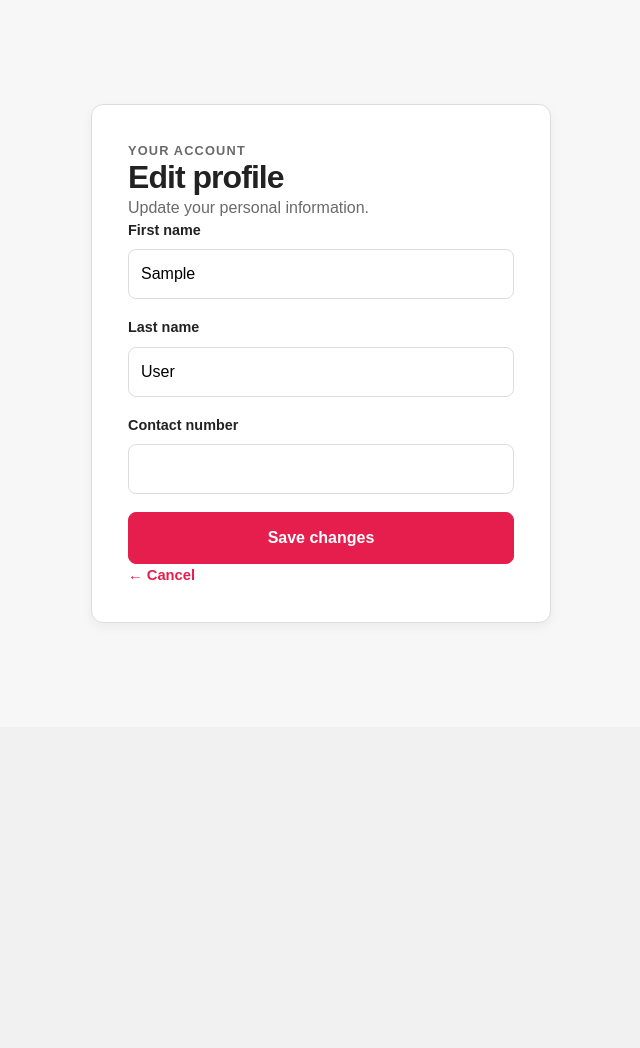
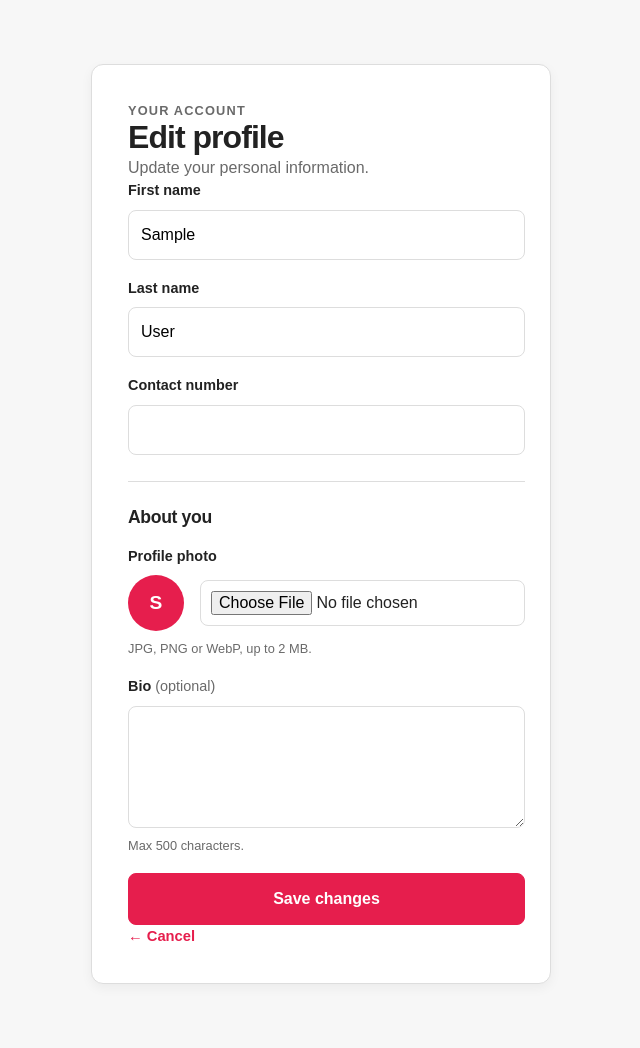
Before and after one commit to Cyanineee-24/AutoLease, a Django app: page /profile/edit/ in a window 1280 px wide. Shown: the part 73-1121 px from the top of the page, without its empty margins (319-959 px from the left). Before the commit the page ends 696 px from the top, so only its background shows below. Run offline with Django 5.2, Linux system fonts and the light colour scheme; the visitor is signed in with stand-in values (Sample User, id 1); parts of the project's set-up code (start-up, migrations or seed data) failed here and were passed over.

Commit message:
feat(userprofile): edit bio and profile photo, shown on profile and nav avatar
The nav avatar reads the photo through a safe avatar_url filter, which adds
one query per logged-in page; the savedcars query-count test is updated.

Co-Authored-By: Claude Opus 5.5 <noreply@anthropic.com>

```diff
--- a/apps/savedcars/tests.py
+++ b/apps/savedcars/tests.py
@@ -134,12 +134,12 @@ class SavedListTests(SavedCarsTestBase):
     def test_no_n_plus_one(self):
         self.client.force_login(self.renter_user)
         self.save_car(self.renter_user, self.vios, minutes_ago=1)
-        with self.assertNumQueries(4):
-            # session + user, the vehicle query, the images prefetch
+        with self.assertNumQueries(5):
+            # session + user, nav avatar (user.profile), the vehicle query, the images prefetch
             self.client.get(self.url)
         self.save_car(self.renter_user, self.city, minutes_ago=2)
         self.save_car(self.renter_user, self.almera, minutes_ago=3)
-        with self.assertNumQueries(4):
+        with self.assertNumQueries(5):
             self.client.get(self.url)
 
 
--- a/apps/userprofile/forms.py
+++ b/apps/userprofile/forms.py
@@ -1,4 +1,6 @@
 from django import forms
+from django.core.files.uploadedfile import UploadedFile
+from django.core.validators import FileExtensionValidator
 
 from apps.accounts.models import AgencyProfile, CustomUser
 
@@ -6,11 +8,40 @@ from django.utils import timezone
 
 from .models import DriverLicense, Profile
 
+MAX_BIO_LENGTH = 500
+MAX_PROFILE_PHOTO_BYTES = 2 * 1024 * 1024
+PROFILE_PHOTO_EXTENSIONS = ['jpg', 'jpeg', 'png', 'webp']
+
 
 class ProfileForm(forms.ModelForm):
+    """Bio and profile photo. Both optional; the photo can be cleared."""
+
+    bio = forms.CharField(
+        required=False,
+        max_length=MAX_BIO_LENGTH,
+        widget=forms.Textarea(attrs={'rows': 4, 'maxlength': MAX_BIO_LENGTH}),
+        error_messages={'max_length': 'Keep your bio to 500 characters or fewer.'},
+    )
+    profile_image = forms.ImageField(
+        required=False,
+        label='Profile photo',
+        validators=[FileExtensionValidator(PROFILE_PHOTO_EXTENSIONS, message='Use a JPG, PNG or WebP image.')],
+        widget=forms.ClearableFileInput(attrs={'accept': '.jpg,.jpeg,.png,.webp'}),
+        error_messages={
+            'invalid_image': "That file isn't an image we can read. Use a JPG, PNG or WebP photo.",
+        },
+    )
+
     class Meta:
         model = Profile
         fields = ['bio', 'profile_image']
+
+    def clean_profile_image(self):
+        image = self.cleaned_data.get('profile_image')
+        # Only a new upload needs the size check; False means "clear", a FieldFile means "unchanged".
+        if isinstance(image, UploadedFile) and image.size > MAX_PROFILE_PHOTO_BYTES:
+            raise forms.ValidationError('Profile photos must be 2 MB or smaller.')
+        return image
 
 
 class ProfileEditForm(forms.ModelForm):
--- a/apps/userprofile/templates/userprofile/profile_edit.html
+++ b/apps/userprofile/templates/userprofile/profile_edit.html
@@ -14,7 +14,7 @@
         <h1>Edit profile</h1>
         <p class="auth-copy">Update your personal information.</p>
 
-        <form method="post" class="auth-form">
+        <form method="post" enctype="multipart/form-data" class="auth-form">
             {% csrf_token %}
 
             {% if user_form.non_field_errors %}
@@ -37,6 +37,46 @@
                 <label for="{{ user_form.contact_number.id_for_label }}">Contact number</label>
                 {{ user_form.contact_number }}
                 {{ user_form.contact_number.errors }}
+            </div>
+
+            <div class="form-divider"></div>
+            <h2 class="form-subheading">About you</h2>
+
+            {% if profile_form.non_field_errors %}
+                <div class="form-errors">{{ profile_form.non_field_errors }}</div>
+            {% endif %}
+
+            <div class="form-field profile-photo-field">
+                <label for="{{ profile_form.profile_image.id_for_label }}">Profile photo</label>
+                <div class="profile-photo-row">
+                    {% if current_image_url %}
+                        <div class="profile-avatar profile-avatar--photo profile-avatar--small">
+                            <img src="{{ current_image_url }}" alt="Profile photo">
+                        </div>
+                    {% else %}
+                        <div class="profile-avatar profile-avatar--small">
+                            {{ user.first_name|default:user.username|make_list|first|upper }}
+                        </div>
+                    {% endif %}
+                    <div class="profile-photo-controls">
+                        <input type="file" name="{{ profile_form.profile_image.html_name }}" id="{{ profile_form.profile_image.id_for_label }}" accept=".jpg,.jpeg,.png,.webp">
+                        {% if current_image_url %}
+                            <label class="profile-photo-clear" for="{{ profile_form.profile_image.id_for_label }}-clear">
+                                <input type="checkbox" name="{{ profile_form.profile_image.html_name }}-clear" id="{{ profile_form.profile_image.id_for_label }}-clear">
+                                Remove current photo
+                            </label>
+                        {% endif %}
+                    </div>
+                </div>
+                <span class="profile-field-hint">JPG, PNG or WebP, up to 2 MB.</span>
+                {{ profile_form.profile_image.errors }}
+            </div>
+
+            <div class="form-field">
+                <label for="{{ profile_form.bio.id_for_label }}">Bio <span class="optional">(optional)</span></label>
+                {{ profile_form.bio }}
+                <span class="profile-field-hint">Max 500 characters.</span>
+                {{ profile_form.bio.errors }}
             </div>
 
             {% if agency_form %}
--- /dev/null
+++ b/apps/userprofile/templatetags/userprofile_tags.py
@@ -0,0 +1,24 @@
+from django import template
+from django.core.exceptions import ObjectDoesNotExist
+
+register = template.Library()
+
+
+@register.filter
+def avatar_url(user):
+    """URL of the user's profile photo, or '' (guest, no Profile row, or no photo).
+
+    Never raises, so base.html can call it on every page.
+    """
+    if not getattr(user, 'is_authenticated', False):
+        return ''
+    try:
+        image = user.profile.profile_image
+    except ObjectDoesNotExist:
+        return ''
+    if not image:
+        return ''
+    try:
+        return image.url
+    except ValueError:
+        return ''
--- a/apps/userprofile/views.py
+++ b/apps/userprofile/views.py
@@ -5,8 +5,8 @@ from django.utils.http import url_has_allowed_host_and_scheme
 
 from apps.accounts.models import AgencyProfile
 
-from .forms import AgencyEditForm, DriverLicenseForm, ProfileEditForm
-from .models import DriverLicense
+from .forms import AgencyEditForm, DriverLicenseForm, ProfileEditForm, ProfileForm
+from .models import DriverLicense, Profile
 
 
 @login_required
@@ -15,6 +15,7 @@ def profile(request):
     user = request.user
     context = {
         'profile_user': user,
+        'profile': Profile.objects.filter(user=user).first(),
         'driver_license': DriverLicense.objects.filter(user=user).first(),
     }
 
@@ -29,7 +30,7 @@ def profile(request):
 
 @login_required
 def profile_edit(request):
-    """Edit profile view — two forms in one page (user + optional agency)."""
+    """Edit profile view: user fields, bio/photo, and agency details for agencies."""
     user = request.user
     agency_profile = None
 
@@ -39,26 +40,41 @@ def profile_edit(request):
         except AgencyProfile.DoesNotExist:
             pass
 
+    # The signal creates this row; get_or_create covers any user it missed.
+    profile_obj, _ = Profile.objects.get_or_create(user=user)
+    # Captured before binding: an invalid POST mutates the form's instance.
+    old_image_name = profile_obj.profile_image.name if profile_obj.profile_image else ''
+    current_image_url = profile_obj.profile_image.url if old_image_name else ''
+
     if request.method == 'POST':
         user_form = ProfileEditForm(request.POST, instance=user)
+        profile_form = ProfileForm(request.POST, request.FILES, instance=profile_obj, prefix='profile')
         agency_form = (
             AgencyEditForm(request.POST, instance=agency_profile, prefix='agency')
             if agency_profile
             else None
         )
 
-        # Validate both forms (or just user form for non-agency)
+        # Validate every form so all errors show at once; save only if all pass.
         user_valid = user_form.is_valid()
+        profile_valid = profile_form.is_valid()
         agency_valid = agency_form.is_valid() if agency_form else True
 
-        if user_valid and agency_valid:
+        if user_valid and profile_valid and agency_valid:
             user_form.save()
+            saved_profile = profile_form.save()
             if agency_form:
                 agency_form.save()
+            new_image_name = saved_profile.profile_image.name if saved_profile.profile_image else ''
+            if old_image_name and old_image_name != new_image_name:
+                # Replaced or cleared: remove the old file. Deleting by name keeps the
+                # saved instance's new value intact (FieldFile.delete would reset it).
+                saved_profile.profile_image.storage.delete(old_image_name)
             messages.success(request, 'Profile updated.')
             return redirect('userprofile:profile')
     else:
         user_form = ProfileEditForm(instance=user)
+        profile_form = ProfileForm(instance=profile_obj, prefix='profile')
         agency_form = (
             AgencyEditForm(instance=agency_profile, prefix='agency')
             if agency_profile
@@ -67,7 +83,9 @@ def profile_edit(request):
 
     context = {
         'user_form': user_form,
+        'profile_form': profile_form,
         'agency_form': agency_form,
+        'current_image_url': current_image_url,
     }
     return render(request, 'userprofile/profile_edit.html', context)
 
--- a/static/css/site.css
+++ b/static/css/site.css
@@ -130,6 +130,18 @@ a { color: inherit; text-decoration: none; }
 
 .avatar-guest {
     background: var(--color-muted);
+}
+
+.avatar-circle--photo {
+    background: var(--color-border);
+    overflow: hidden;
+}
+
+.avatar-circle--photo img {
+    display: block;
+    height: 100%;
+    object-fit: cover;
+    width: 100%;
 }
 
 
--- a/static/css/userprofile/profile.css
+++ b/static/css/userprofile/profile.css
@@ -211,3 +211,81 @@
 .license-image-field input[type="file"] { padding: 10px; }
 .license-image-field a { color: var(--color-primary); font-size: 0.85rem; }
 .license-image-hint { color: var(--color-muted); font-size: 0.8rem; }
+
+/* ---- Profile photo + bio ---- */
+.profile-avatar--photo {
+    background: var(--color-border);
+    overflow: hidden;
+}
+
+.profile-avatar--photo img {
+    display: block;
+    height: 100%;
+    object-fit: cover;
+    width: 100%;
+}
+
+.profile-bio {
+    color: var(--color-muted);
+    font-size: 0.92rem;
+    line-height: 1.5;
+    margin: 10px 0 0;
+    max-width: 100%;
+    overflow-wrap: anywhere;
+}
+
+.profile-photo-row {
+    align-items: center;
+    display: flex;
+    gap: 16px;
+}
+
+.profile-avatar--small {
+    flex-shrink: 0;
+    font-size: 1.2rem;
+    height: 56px;
+    width: 56px;
+}
+
+.profile-photo-controls {
+    display: grid;
+    gap: 8px;
+    min-width: 0;
+}
+
+.profile-photo-controls input[type="file"] {
+    max-width: 100%;
+    padding: 10px;
+}
+
+.profile-photo-clear {
+    align-items: center;
+    color: var(--color-text);
+    display: flex;
+    font-size: 0.85rem;
+    font-weight: 400;
+    gap: 8px;
+}
+
+.form-field .profile-photo-clear input[type="checkbox"] {
+    margin: 0;
+    padding: 0;
+}
+
+.profile-field-hint {
+    color: var(--color-muted);
+    font-size: 0.8rem;
+}
+
+.form-field textarea {
+    border: 1px solid var(--color-border);
+    border-radius: 8px;
+    font: inherit;
+    padding: 12px;
+    resize: vertical;
+}
+
+.form-field textarea:focus {
+    border-color: var(--color-primary);
+    outline: 2px solid rgba(230, 30, 77, 0.18);
+}
--- a/templates/base.html
+++ b/templates/base.html
@@ -1,4 +1,4 @@
-{% load static %}
+{% load static userprofile_tags %}
 <!doctype html>
 <html lang="en">
 <head>
@@ -31,9 +31,17 @@
                         </svg>
                         {# Avatar #}
                         {% if user.is_authenticated %}
+                            {% with nav_avatar_url=user|avatar_url %}
+                            {% if nav_avatar_url %}
+                                <span class="avatar-circle avatar-circle--photo">
+                                    <img src="{{ nav_avatar_url }}" alt="Profile photo">
+                                </span>
+                            {% else %}
                             <span class="avatar-circle">
                                 {{ user.first_name|default:user.username|make_list|first|upper }}
                             </span>
+                            {% endif %}
+                            {% endwith %}
                         {% else %}
                             <span class="avatar-circle avatar-guest">
                                 <svg width="16" height="16" viewBox="0 0 24 24" fill="none" xmlns="http://www.w3.org/2000/svg" aria-hidden="true">
```
Also changed, not shown: apps/userprofile/templates/userprofile/profile.html (+12 -1 lines), apps/userprofile/templatetags/__init__.py (added).
